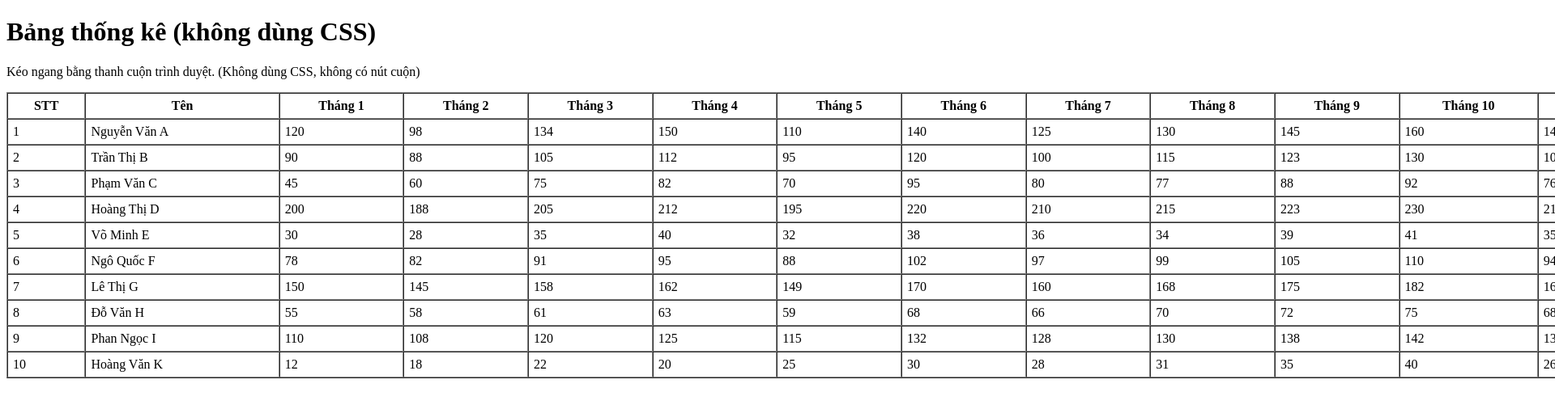
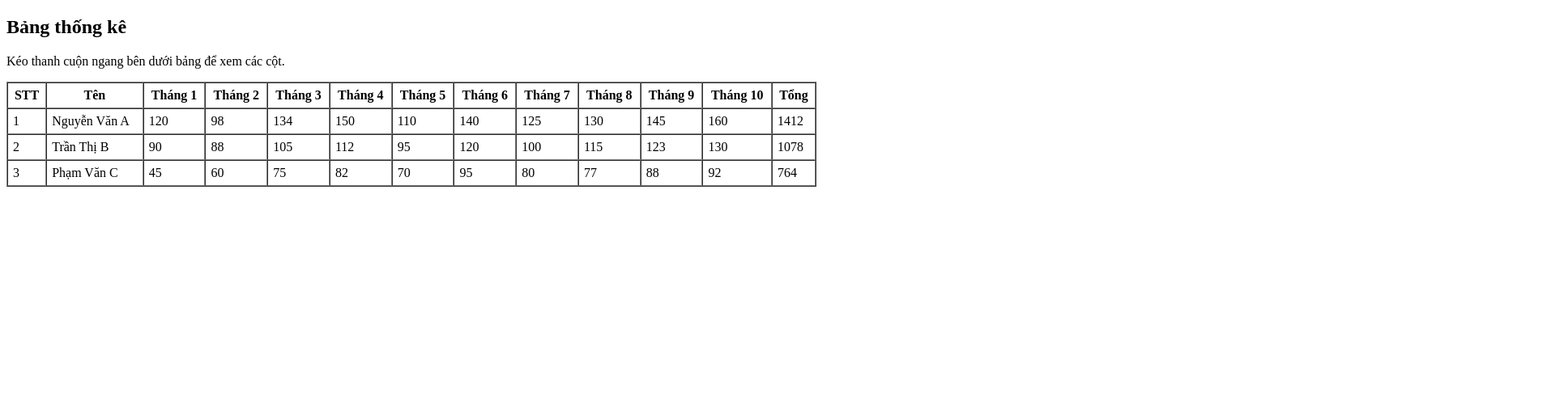
Before and after one commit to no-name-1988/wiki_profile_player, a plain HTML site: page index.html in a window 1280 px wide. Shown: the top 506 px of the page at 81% size, 1920 px wide, since content can reach past the window. Drawn offline with Linux system fonts and the light colour scheme.

Commit message:
Update index.html

```diff
--- a/index.html
+++ b/index.html
@@ -1,15 +1,16 @@
 <!doctype html>
-
 <html lang="vi">
 <head>
-  <meta charset="utf-8" />
-  <meta name="viewport" content="width=device-width,initial-scale=1" />
-  <title>Bảng thống kê (không dùng CSS)</title>
+  <meta charset="utf-8">
+  <title>Bảng thống kê cuộn ngang</title>
 </head>
 <body>
-  <h1>Bảng thống kê (không dùng CSS)</h1>
-  <p>Kéo ngang bằng thanh cuộn trình duyệt. (Không dùng CSS, không có nút cuộn)</p>  <!-- Bảng có chiều rộng lớn để gây ra thanh cuộn ngang của trình duyệt -->  <table border="1" width="2000" cellspacing="0" cellpadding="6">
-    <thead>
+  <h2>Bảng thống kê</h2>
+  <p>Kéo thanh cuộn ngang bên dưới bảng để xem các cột.</p>
+
+  <!-- Bọc bảng trong div có overflow-x để bảng tự cuộn -->
+  <div style="overflow-x: auto; width: 100%;">
+    <table border="1" cellspacing="0" cellpadding="6" style="min-width: 1000px;">
       <tr>
         <th>STT</th>
         <th>Tên</th>
@@ -25,19 +26,16 @@
         <th>Tháng 10</th>
         <th>Tổng</th>
       </tr>
-    </thead>
-    <tbody>
-      <tr><td>1</td><td>Nguyễn Văn A</td><td>120</td><td>98</td><td>134</td><td>150</td><td>110</td><td>140</td><td>125</td><td>130</td><td>145</td><td>160</td><td>1412</td></tr>
-      <tr><td>2</td><td>Trần Thị B</td><td>90</td><td>88</td><td>105</td><td>112</td><td>95</td><td>120</td><td>100</td><td>115</td><td>123</td><td>130</td><td>1078</td></tr>
-      <tr><td>3</td><td>Phạm Văn C</td><td>45</td><td>60</td><td>75</td><td>82</td><td>70</td><td>95</td><td>80</td><td>77</td><td>88</td><td>92</td><td>764</td></tr>
-      <tr><td>4</td><td>Hoàng Thị D</td><td>200</td><td>188</td><td>205</td><td>212</td><td>195</td><td>220</td><td>210</td><td>215</td><td>223</td><td>230</td><td>2198</td></tr>
-      <tr><td>5</td><td>Võ Minh E</td><td>30</td><td>28</td><td>35</td><td>40</td><td>32</td><td>38</td><td>36</td><td>34</td><td>39</td><td>41</td><td>353</td></tr>
-      <tr><td>6</td><td>Ngô Quốc F</td><td>78</td><td>82</td><td>91</td><td>95</td><td>88</td><td>102</td><td>97</td><td>99</td><td>105</td><td>110</td><td>947</td></tr>
-      <tr><td>7</td><td>Lê Thị G</td><td>150</td><td>145</td><td>158</td><td>162</td><td>149</td><td>170</td><td>160</td><td>168</td><td>175</td><td>182</td><td>1629</td></tr>
-      <tr><td>8</td><td>Đỗ Văn H</td><td>55</td><td>58</td><td>61</td><td>63</td><td>59</td><td>68</td><td>66</td><td>70</td><td>72</td><td>75</td><td>687</td></tr>
-      <tr><td>9</td><td>Phan Ngọc I</td><td>110</td><td>108</td><td>120</td><td>125</td><td>115</td><td>132</td><td>128</td><td>130</td><td>138</td><td>142</td><td>1368</td></tr>
-      <tr><td>10</td><td>Hoàng Văn K</td><td>12</td><td>18</td><td>22</td><td>20</td><td>25</td><td>30</td><td>28</td><td>31</td><td>35</td><td>40</td><td>261</td></tr>
-    </tbody>
-  </table>
+      <tr>
+        <td>1</td><td>Nguyễn Văn A</td><td>120</td><td>98</td><td>134</td><td>150</td><td>110</td><td>140</td><td>125</td><td>130</td><td>145</td><td>160</td><td>1412</td>
+      </tr>
+      <tr>
+        <td>2</td><td>Trần Thị B</td><td>90</td><td>88</td><td>105</td><td>112</td><td>95</td><td>120</td><td>100</td><td>115</td><td>123</td><td>130</td><td>1078</td>
+      </tr>
+      <tr>
+        <td>3</td><td>Phạm Văn C</td><td>45</td><td>60</td><td>75</td><td>82</td><td>70</td><td>95</td><td>80</td><td>77</td><td>88</td><td>92</td><td>764</td>
+      </tr>
+    </table>
+  </div>
 </body>
-  </html>
+</html>
```
